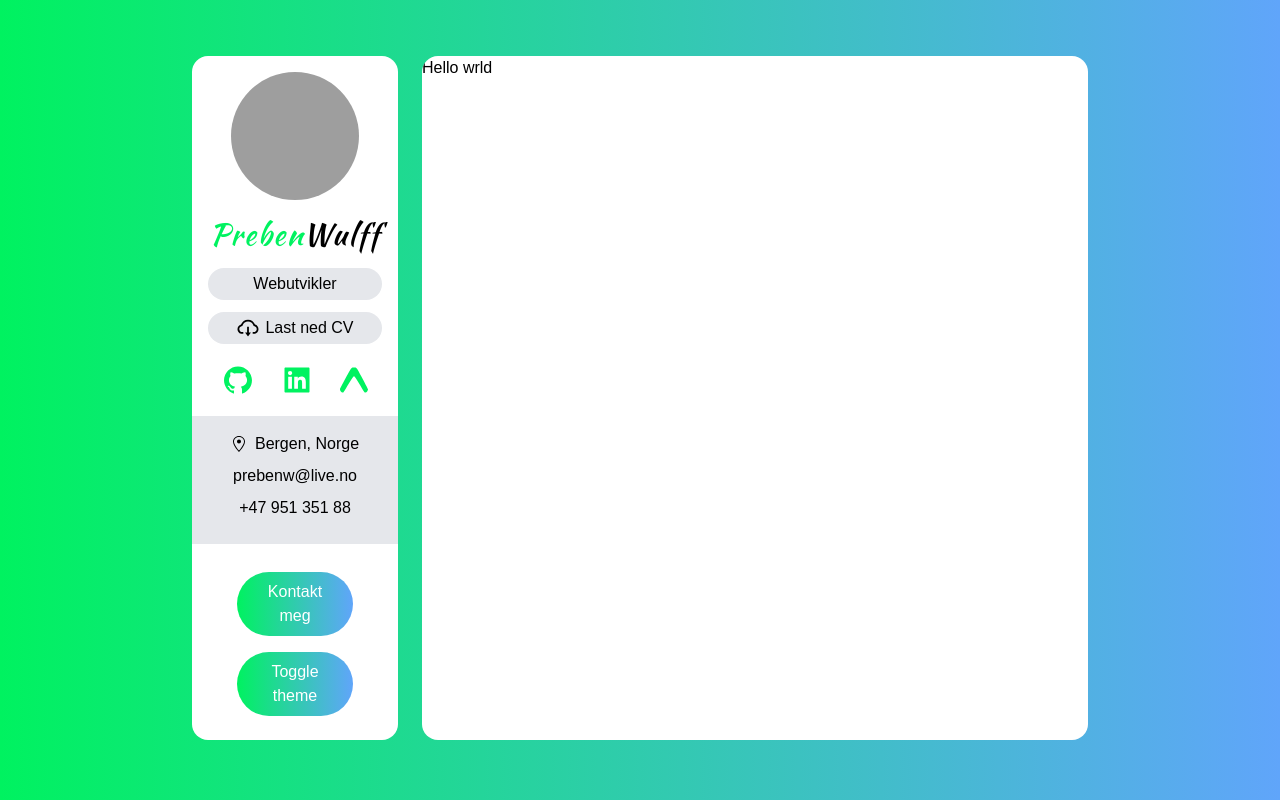
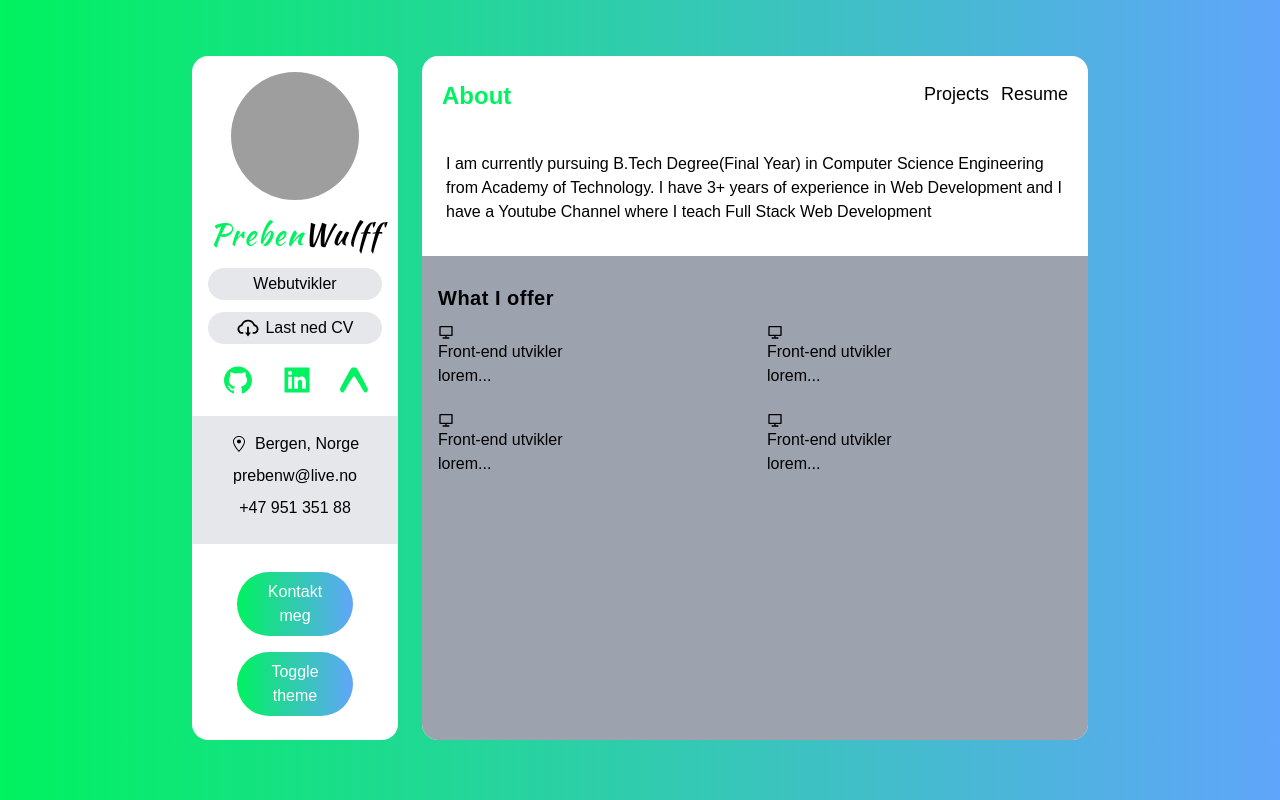
Before and after one commit to Prebenww/Portfolio_Nettisde, a Next.js app: page / in a window 1280 px wide. Built offline with nearby package versions, Linux system fonts and the light colour scheme; grey boxes are pictures that could not be loaded.

Commit message:
oppsett av server, request og response. Startet på Navbar, serviceCard, etc

```diff
--- /dev/null
+++ b/components/Navbar.tsx
@@ -0,0 +1,66 @@
+import React, {useState, useEffect, FunctionComponent} from "react";
+import Link from "next/link";
+import {useRouter} from "next/router";
+
+const NavItem:FunctionComponent<{
+    activeItem:string,
+    setActiveItem:Function,
+    name:string,
+    route:string
+}> = ({activeItem,name,route,setActiveItem}) => {
+    return (
+        activeItem !== name ? (
+
+            <Link href={route}>
+                <a>
+                    <span  onClick={() => setActiveItem(name)} className="hover:text-green">{name}</span>
+                </a>
+            </Link>
+        ):null
+    )
+}
+
+const Navbar = () => {
+
+    const [activeItem, setActiveItem] = useState("")
+
+
+    const {pathname} = useRouter()
+
+    useEffect(() => {
+        if (pathname === "/") setActiveItem("About");
+        if (pathname === "/projects") setActiveItem("Projects");
+        if (pathname === "/resume") setActiveItem("Resume");
+    }, []);
+
+
+    return (
+        <div className="flex justify-between px-5 py-3 my-3">
+            <span className="font-bold text-green text-xl border-green md:text-2xl">{activeItem}</span>
+            <div className="text-lg flex space-x-3">
+                <NavItem
+                    activeItem={activeItem}
+                    setActiveItem={setActiveItem}
+                    name="About"
+                    route="/"
+                    />
+                {/*Projects*/}
+                <NavItem
+                    activeItem={activeItem}
+                    setActiveItem={setActiveItem}
+                    name="Projects"
+                    route="/projects"
+                />
+                {/*Resume*/}
+                <NavItem
+                    activeItem={activeItem}
+                    setActiveItem={setActiveItem}
+                    name="Resume"
+                    route="/resume"
+                />
+            </div>
+        </div>
+    )
+}
+
+export default Navbar;
--- /dev/null
+++ b/components/ServiceCard.tsx
@@ -0,0 +1,18 @@
+import {FunctionComponent} from "react";
+import {IService} from "../type";
+
+
+const ServiceCard:FunctionComponent<{service:IService}> = ({service:{Icon,about,title}}) => {
+    return (
+        <div>
+
+
+            <Icon />
+            <div>
+                <h4>{title}</h4>
+                <p>{about}</p>
+            </div>
+        </div>
+    )
+}
+export default ServiceCard
--- /dev/null
+++ b/data.ts
@@ -0,0 +1,27 @@
+import {RiComputerLine} from "react-icons/ri";
+import {IService} from "./type";
+
+
+
+export const services:IService[] = [
+    {
+        title: "Front-end utvikler",
+        about: "lorem...",
+        Icon: RiComputerLine,
+    },
+    {
+        title: "Front-end utvikler",
+        about: "lorem...",
+        Icon: RiComputerLine,
+    },
+    {
+        title: "Front-end utvikler",
+        about: "lorem...",
+        Icon: RiComputerLine,
+    },
+    {
+        title: "Front-end utvikler",
+        about: "lorem...",
+        Icon: RiComputerLine,
+    },
+]
--- a/pages/_app.tsx
+++ b/pages/_app.tsx
@@ -1,6 +1,7 @@
 import '../styles/globals.css'
 import type {AppProps} from 'next/app'
 import Sidebar from "../components/Sidebar";
+import Navbar from "../components/Navbar";
 
 function MyApp({Component, pageProps}: AppProps) {
     return (
@@ -9,6 +10,7 @@ function MyApp({Component, pageProps}: AppProps) {
                 <Sidebar />
             </div>
             <div className="flex flex-col col-span-12 overflow-hidden bg-white shadow-custom-light dark:shadow-custom-dark rounded-2xl lg:col-span-9 dark:bg-dark-500">
+                <Navbar/>
                 < Component
                     {...
                         pageProps
--- /dev/null
+++ b/pages/api/services.ts
@@ -0,0 +1,10 @@
+import {NextApiRequest, NextApiResponse} from "next";
+
+import {services} from "../../data";
+
+export default (req:NextApiRequest,res:NextApiResponse) => {
+
+    //get request er default
+    res.status(200).json({ services })
+
+}
--- a/pages/index.tsx
+++ b/pages/index.tsx
@@ -1,11 +1,56 @@
+import {services} from "../data";
+import {GetServerSidePropsContext, GetStaticPropsContext} from "next";
+import ServiceCard from "../components/ServiceCard";
+
 
 
 const index = () => {
+
     return(
-        <div>
-            <h1>Hello wrld</h1>
+        <div className="flex flex-col flex-grow px-6 pt-1 ">
+            <h6 className="my-3 text-base font-medium"> I am currently pursuing B.Tech Degree(Final Year) in Computer Science
+                Engineering from Academy of Technology. I have 3+ years of experience in
+                Web Development and I have a Youtube Channel where I teach Full Stack
+                Web Development
+            </h6>
+            <div className="flex-grow p-4 mt-5 bg-gray-400 dark:bg-dark-100 "
+                 style={{ marginLeft: "-1.5rem", marginRight: "-1.5rem" }}
+            >
+                <h6 className="my-3 text-xl font-semibold tracking-wide">What I offer</h6>
+                <div className="grid gap-6 my-3 md:grid-cols-2">
+                    {
+                        services.map(service => <ServiceCard service={service}/> )
+                    }
+                </div>
+            </div>
         </div>
     )
 }
 
 export default index;
+
+/*export const getServerSideProps = async (context:GetServerSidePropsContext) => {
+
+    const res = await fetch("http://localhost:3000/api/services")
+    const data = await res.json()
+
+
+    return {
+        props:{
+            services: data.services,
+        }
+    }
+}*/
+
+/*export const getStaticProps = async (context:GetStaticPropsContext) => {
+
+    const res = await fetch("http://localhost:3000/api/services")
+    const data = await res.json()
+
+
+    return {
+        props:{
+            services: data.services,
+        }
+    }
+}*/
--- /dev/null
+++ b/pages/projects.tsx
@@ -0,0 +1,9 @@
+const projects = () => {
+    return(
+        <div className="p-4">
+            Resume Page
+        </div>
+    )
+}
+
+export default projects;
--- /dev/null
+++ b/pages/resume.tsx
@@ -0,0 +1,9 @@
+const resume = () => {
+    return(
+        <div className="p-4">
+            Resume Page
+        </div>
+    )
+}
+
+export default resume;
--- /dev/null
+++ b/type.ts
@@ -0,0 +1,7 @@
+import {IconType} from "react-icons";
+
+export interface IService {
+    title:string,
+    about:string,
+    Icon:IconType,
+}
```
